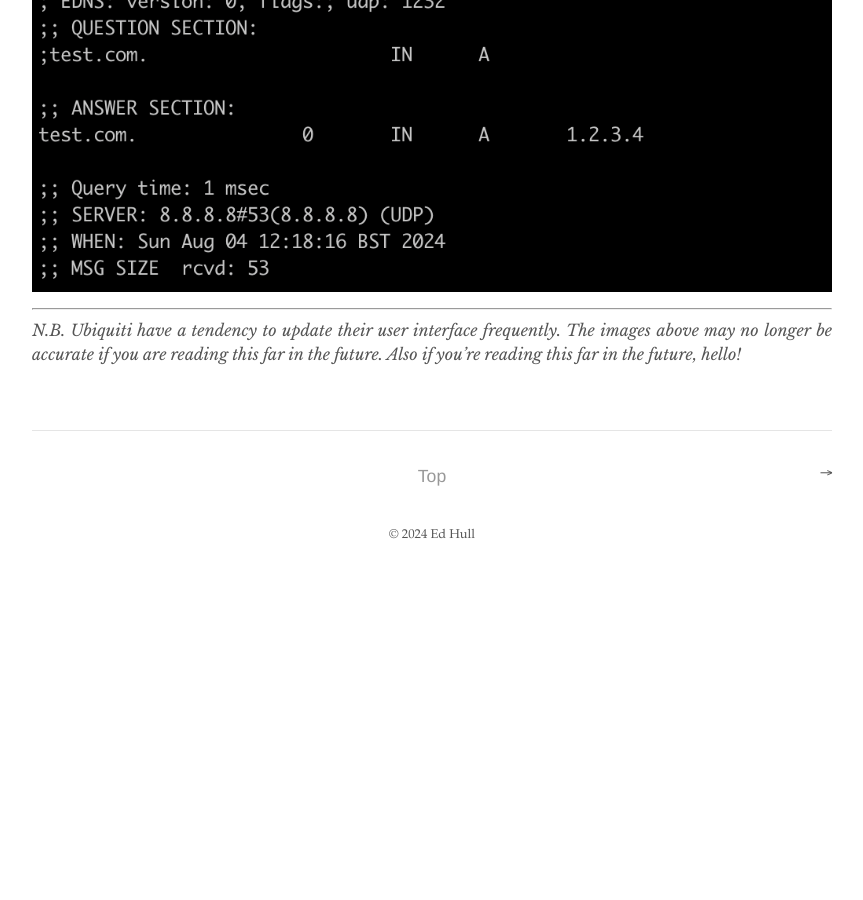
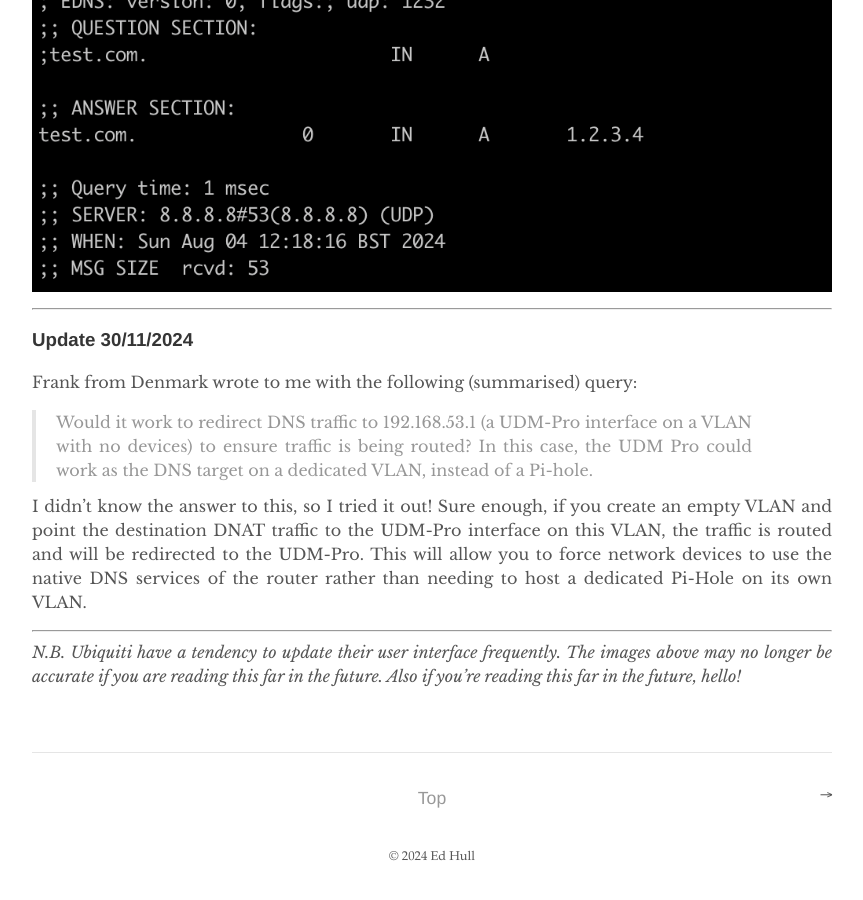
Before and after one commit to edhull/edhull.github.io, a Jekyll site: the page built from _posts/2024-08-04-unifi-dnat-pihole.md, in a window 1280 px wide and 900 px high, scrolled down 4250 px. Shown: the whole window, without its empty margins (208-1071 px from the left). Built offline with Jekyll 4.4.1, drawn with Linux system fonts in a browser that asks for light colours; before the commit the page ends 4828 px from its top, so only the background shows below that; some of the changed text lies outside the part shown.

Commit message:
Update Unifi DNAT blogpost with query from Frank

```diff
--- a/_layouts/default.html
+++ b/_layouts/default.html
@@ -14,7 +14,7 @@
     <li><a href="/blog">Tech Blog</a></li>
         </ul>
         <a>
-           <div id="logo_text">DEVOPS ENGINEER, LONDON, UK.</div>
+           <div id="logo_text">PLATFORM & DEVOPS ENGINEER, LONDON, UK.</div>
         </a>
     </div>
   </nav>
--- a/_posts/2024-08-04-unifi-dnat-pihole.md
+++ b/_posts/2024-08-04-unifi-dnat-pihole.md
@@ -70,4 +70,12 @@ If you created a test record on your DNS server, you can simulate a request to G
 ![dnat-5](/images/blog/dnat5.png)
 
 ---
+### Update 30/11/2024
+Frank from Denmark wrote to me with the following (summarised) query:
+
+> Would it work to redirect DNS traffic to 192.168.53.1 (a UDM-Pro interface on a VLAN with no devices) to ensure traffic is being routed? In this case, the UDM Pro could work as the DNS target on a dedicated VLAN, instead of a Pi-hole.
+
+I didn't know the answer to this, so I tried it out! Sure enough, if you create an empty VLAN and point the destination DNAT traffic to the UDM-Pro interface on this VLAN, the traffic is routed and will be redirected to the UDM-Pro. This will allow you to force network devices to use the native DNS services of the router rather than needing to host a dedicated Pi-Hole on its own VLAN.
+
+---
 _N.B. Ubiquiti have a tendency to update their user interface frequently. The images above may no longer be accurate if you are reading this far in the future. Also if you're reading this far in the future, hello!_
```
